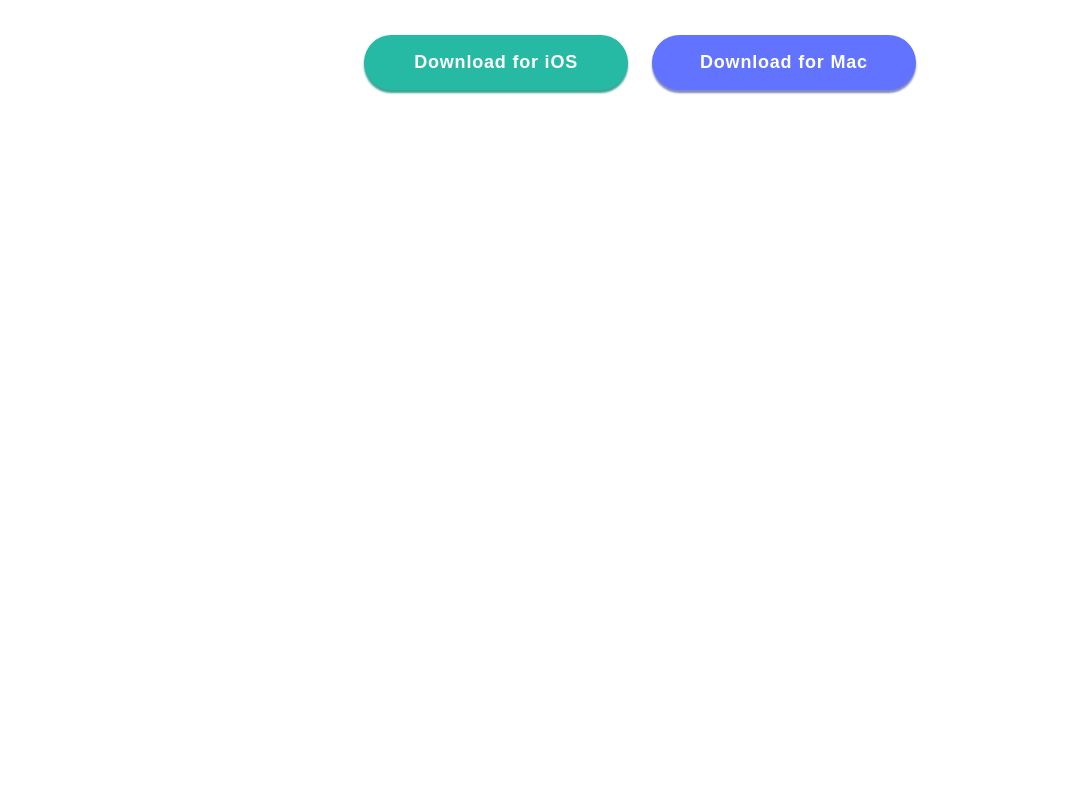
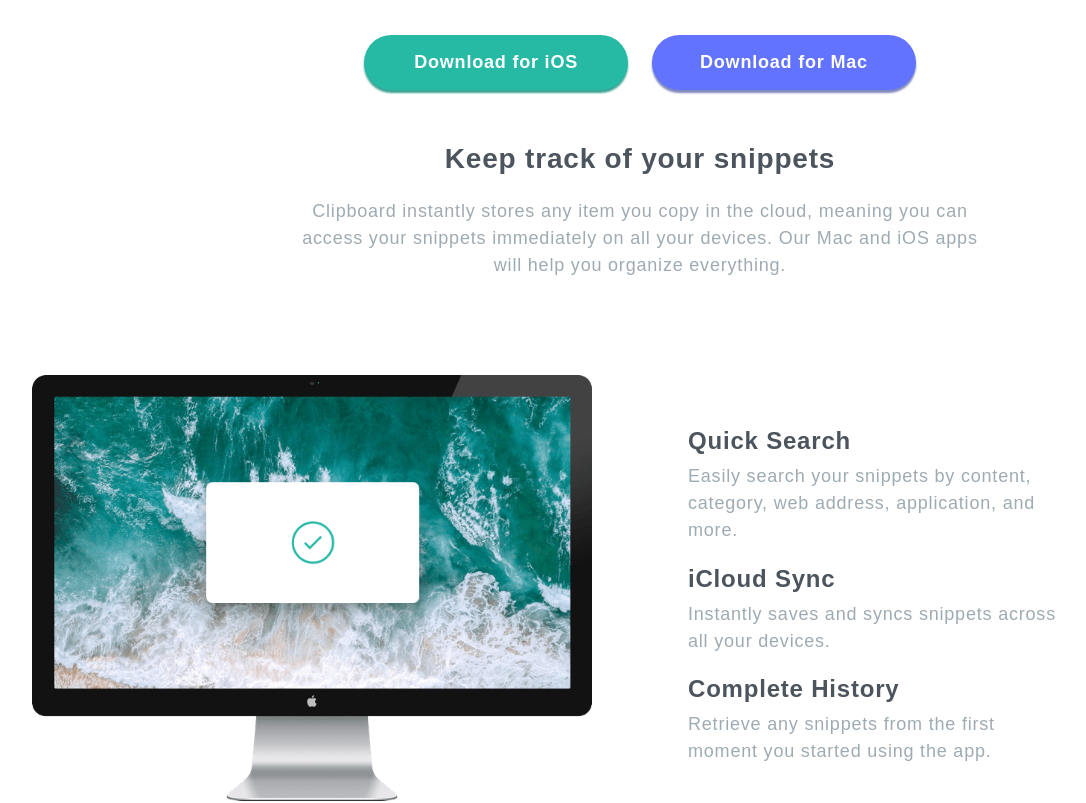
Before and after one commit to WebDevMirza/clipboard-landing-page, a Next.js app: page / in a window 1280 px wide. Shown: the part 460-1263 px from the top of the page, without its empty margins (0-1086 px from the left). Before the commit the page ends 800 px from the top, so only its background shows below. Built offline with nearby package versions, Linux system fonts and the light colour scheme; a web font is replaced by a local one.

Commit message:
on process

```diff
--- /dev/null
+++ b/src/assets/data/focusdata.json
@@ -0,0 +1,40 @@
+[
+  {
+    "id": 1,
+    "title": "Keep track of your snippets",
+    "desc": "Clipboard instantly stores any item you copy in the cloud, meaning you can access your snippets immediately on all your devices. Our Mac and iOS apps will help you organize everything."
+  },
+
+  {
+    "id": 2,
+    "title": "Access Clipboard anywhere",
+    "desc": "Whether you’re on the go, or at your computer, you can access all your Clipboard snippets in a few simple clicks."
+  },
+
+  {
+    "id": 3,
+    "title": "Supercharge your workflow",
+    "desc": "We’ve got the tools to boost your productivity."
+  },
+
+  {
+    "id": 4,
+    "feature": true,
+    "title": "Quick Search",
+    "desc": "Easily search your snippets by content, category, web address, application, and more."
+  },
+
+  {
+    "id": 5,
+    "feature": true,
+    "title": "iCloud Sync",
+    "desc": "Instantly saves and syncs snippets across all your devices."
+  },
+
+  {
+    "id": 6,
+    "feature": true,
+    "title": "Complete History",
+    "desc": "Retrieve any snippets from the first moment you started using the app."
+  }
+]
--- /dev/null
+++ b/src/components/Feature.jsx
@@ -0,0 +1,29 @@
+import Styles from "../styles/Feature.module.css";
+import Computer from "../assets/images/image-computer.png";
+import Image from "next/image";
+
+export default function Feature({ data }) {
+  return (
+    <>
+      <div className="feature-layout-size">
+        <div className={`${Styles["feature"]} flow-only`}>
+          <div className={Styles["feature-img"]}>
+            <Image src={Computer} alt="A computer image" />
+          </div>
+          <div className={Styles["feature-body"]}>
+            {data.map((v) => {
+              return (
+                v.feature && (
+                  <div key={v.id}>
+                    <h1>{v.title}</h1>
+                    <p>{v.desc}</p>
+                  </div>
+                )
+              );
+            })}
+          </div>
+        </div>
+      </div>
+    </>
+  );
+}
--- /dev/null
+++ b/src/components/Focus.jsx
@@ -0,0 +1,14 @@
+import Styles from "../styles/Focus.module.css";
+
+export default function Focus({ data }) {
+  return (
+    <>
+      <div className="focus-layout-size flow-only">
+        <div className={Styles.focus}>
+          <h1>{data.title}</h1>
+          <p>{data.desc}</p>
+        </div>
+      </div>
+    </>
+  );
+}
--- a/src/pages/index.js
+++ b/src/pages/index.js
@@ -1,6 +1,13 @@
 import Head from "next/head";
 import { Bai_Jamjuree } from "@next/font/google";
 import Hero from "@/components/Hero";
+import Focus from "@/components/Focus";
+import Data from "../assets/data/focusdata.json";
+import { useEffect, useState } from "react";
+import Feature from "@/components/Feature";
+
+import Devices from "../assets/images/image-devices.png";
+import Image from "next/image";
 
 const fontPrimary = Bai_Jamjuree({
   weight: ["400", "600"],
@@ -8,6 +15,11 @@
 });
 
 export default function Home() {
+  const myData = Data;
+  // const [myData, setMyData] = useState([]);
+  // useEffect(() => {
+  //   setMyData(Data);
+  // }, []);
   return (
     <>
       <Head>
@@ -23,10 +35,23 @@
           <section>
             <Hero />
           </section>
+          <section>
+            <Focus data={myData[0]} />
+          </section>
+          <section>
+            <Feature data={myData} />
+          </section>
+          <section>
+            <Focus data={myData[1]} />
+            <Image className="device flow-only" src={Devices} alt="device" />
+          </section>
+          <section>
+            <Focus data={myData[2]} />
+          </section>
         </div>
       </main>
     </>
   );
 }
 
-// 1. hero for desktop version
+// 1. listing
--- /dev/null
+++ b/src/styles/Feature.module.css
@@ -0,0 +1,55 @@
+.feature {
+  --flow-only: 4rem;
+
+  display: grid;
+  grid-template-columns: 1fr;
+  gap: 3rem;
+
+  /* min-height: 200px;
+  border: 2px dotted red; */
+}
+
+.feature > * {
+  /* border: 2px dotted green; */
+}
+
+.feature-img {
+  max-width: 95%;
+  margin-inline: auto;
+}
+
+.feature-body h1 {
+  font-size: 1.675rem;
+}
+
+.feature-body p {
+  font-size: 1.125rem;
+}
+
+@media (min-width: 1024px) {
+  .feature {
+    --flow-only: 6rem;
+
+    grid-template-columns: 1fr 1fr;
+    gap: 6rem;
+  }
+
+  .feature-img {
+    max-width: 100%;
+  }
+
+  .feature-body {
+    text-align: left;
+    margin-top: 2rem;
+  }
+
+  .feature-body h1 {
+    font-size: 1.5rem;
+    margin-bottom: 0.25rem;
+  }
+
+  .feature-body p {
+    font-size: 1.125rem;
+    max-width: 38ch;
+  }
+}
--- /dev/null
+++ b/src/styles/Focus.module.css
@@ -0,0 +1,12 @@
+.focus {
+  max-width: 700px;
+  margin-inline: auto;
+}
+
+.focus h1 {
+  font-size: 1.75rem;
+}
+
+.focus p {
+  font-size: 1.125rem;
+}
--- a/src/styles/Hero.module.css
+++ b/src/styles/Hero.module.css
@@ -6,8 +6,6 @@
 }
 
 .hero {
-  text-align: center;
-
   display: grid;
   grid-template-columns: 1fr;
   align-content: center;
@@ -23,7 +21,7 @@
 }
 
 .hero-logo {
-  --flow-only: 3.5rem;
+  --flow-only: 1.5rem;
 }
 
 .hero-logo img {
@@ -31,15 +29,12 @@
 }
 
 .hero-body h1 {
-  color: var(--DarkGrayishBlue);
-  font-weight: 600;
   line-height: 1.2;
   max-width: 17ch;
   margin-inline: auto;
 }
 
 .hero-body p {
-  color: var(--GrayishBlue);
   font-size: 1.0625rem;
 }
 
--- a/src/styles/basic.css
+++ b/src/styles/basic.css
@@ -11,10 +11,29 @@
   letter-spacing: 0.05em;
 }
 
-.hero-layout-size {
+main {
+  text-align: center;
+}
+
+.hero-layout-size,
+.focus-layout-size,
+.feature-layout-size {
   max-width: 375px;
   width: 95%;
   margin-inline: auto;
+}
+
+.focus-layout-size {
+  --flow-only: 3rem;
+}
+
+h1 {
+  color: var(--DarkGrayishBlue);
+  font-weight: 600;
+}
+
+p {
+  color: var(--GrayishBlue);
 }
 
 .btn {
@@ -41,8 +60,16 @@
   box-shadow: 0 3px 2px hsl(232, 31%, 62%);
 }
 
+/* Device */
+.device {
+  --flow-only: 3rem;
+  margin-inline: auto;
+}
+
 @media (min-width: 1024px) {
-  .hero-layout-size {
+  .hero-layout-size,
+  .focus-layout-size,
+  .feature-layout-size {
     max-width: 1440px;
   }
 }
```
